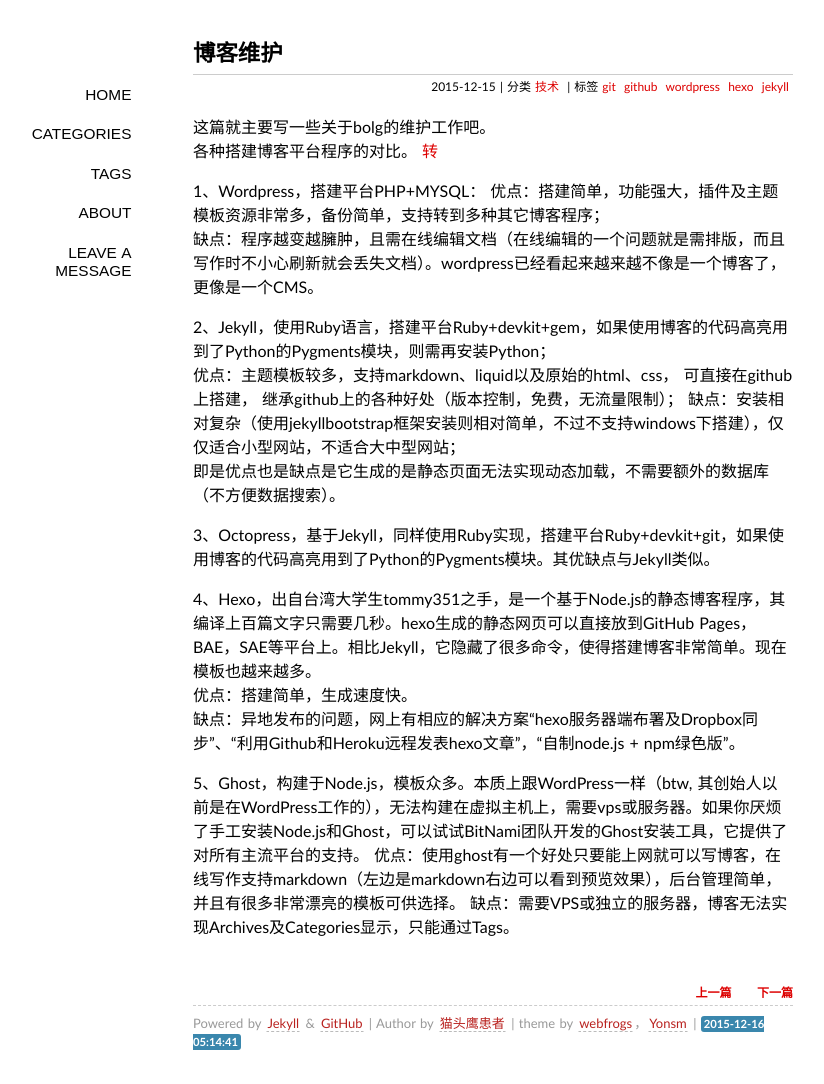
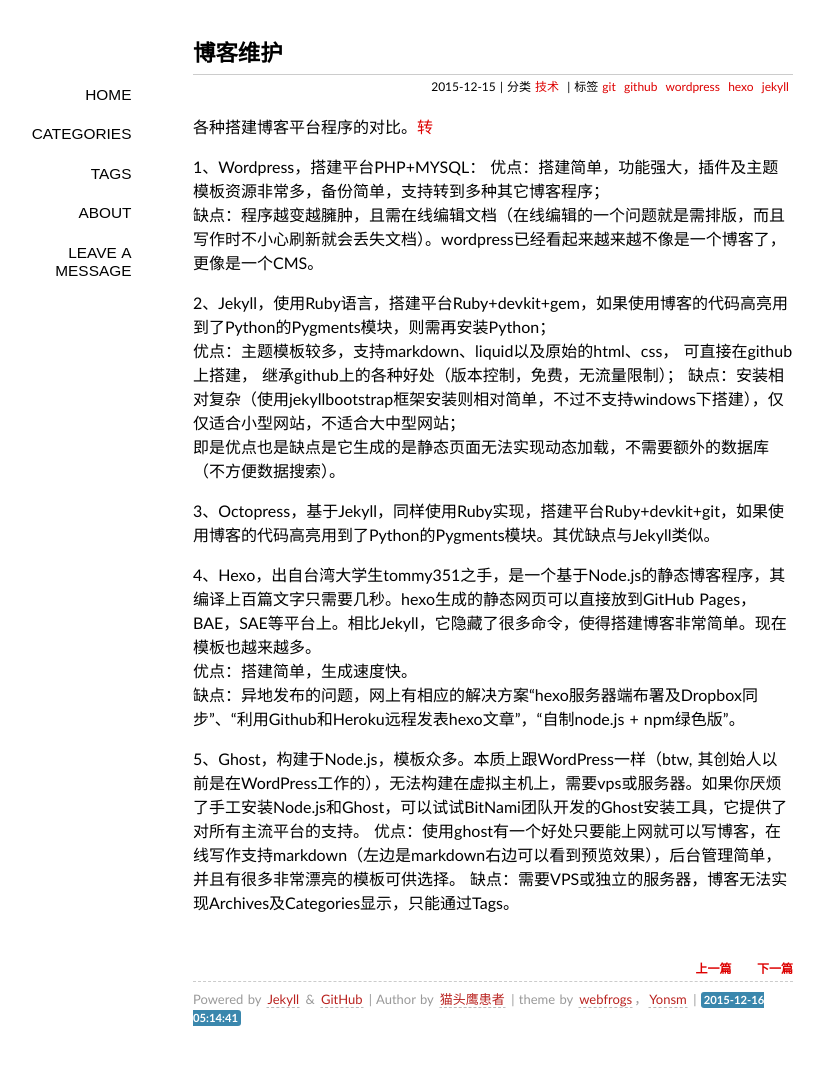
Before and after one commit to NightKs/NightKs.github.io, a Jekyll site: the page built from _posts/2015-12-15-ping-tai-dui-bi.md, in a window 1280 px wide. Shown: the whole page, without its empty margins (147-971 px from the left). Built offline with Jekyll 4.4.1, drawn with Linux system fonts in a browser that asks for light colours; some web fonts are replaced; Markdown is read by kramdown in place of the engine named in the settings; comment, search, counter and statistics services are not loaded; after the commit the page ends 1060 px from its top, so only the background shows below that.

Commit message:
Update 2015-12-15-ping-tai-dui-bi.md

```diff
--- a/_posts/2015-12-15-ping-tai-dui-bi.md
+++ b/_posts/2015-12-15-ping-tai-dui-bi.md
@@ -6,8 +6,7 @@
 categories: 技术
 ---
 
-这篇就主要写一些关于bolg的维护工作吧。
-各种搭建博客平台程序的对比。 [转](http://read.mobi/2015/03/15/blog-source-comparison/)
+各种搭建博客平台程序的对比。[转](http://read.mobi/2015/03/15/blog-source-comparison/)
 
 1、Wordpress，搭建平台PHP+MYSQL：
 优点：搭建简单，功能强大，插件及主题模板资源非常多，备份简单，支持转到多种其它博客程序；
```
